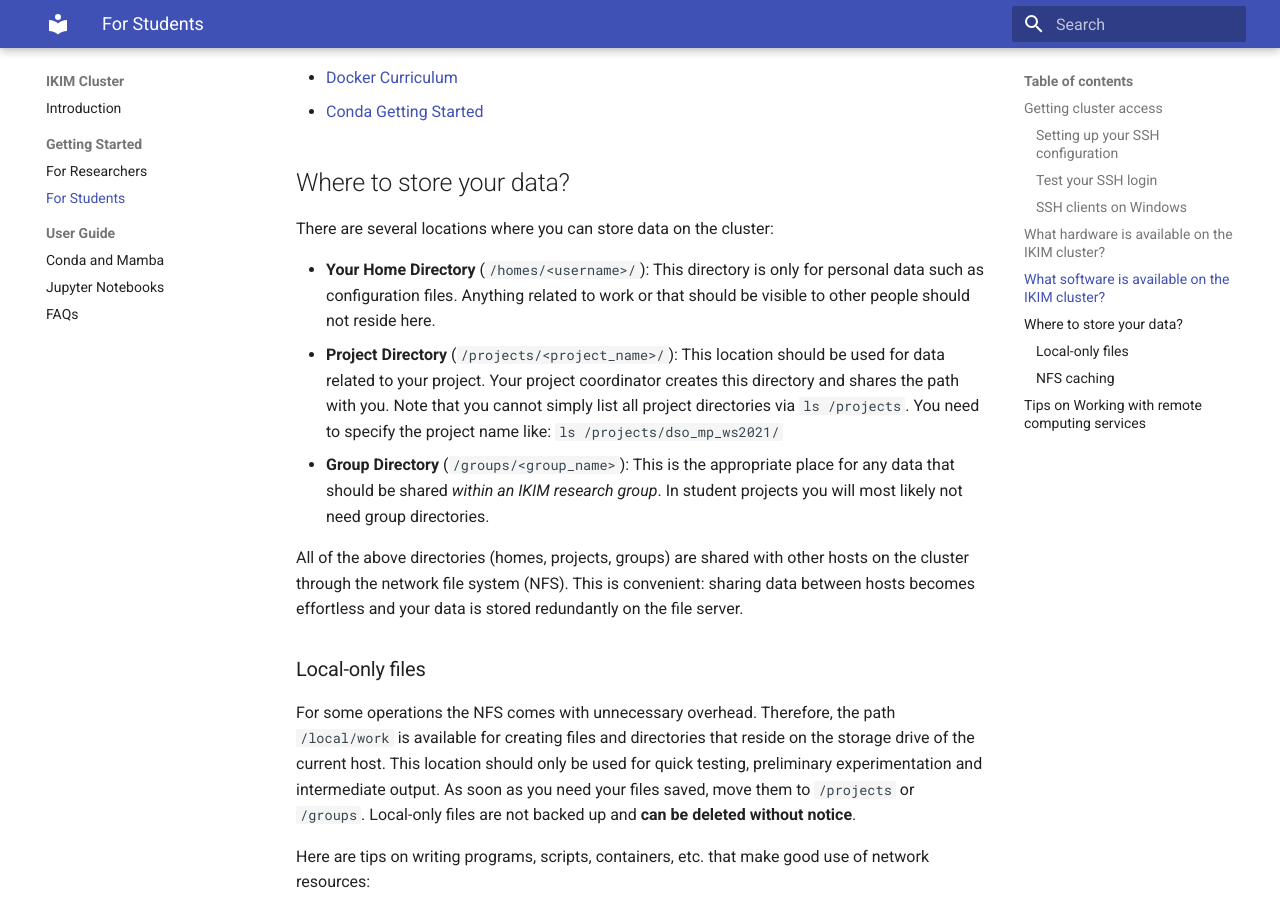
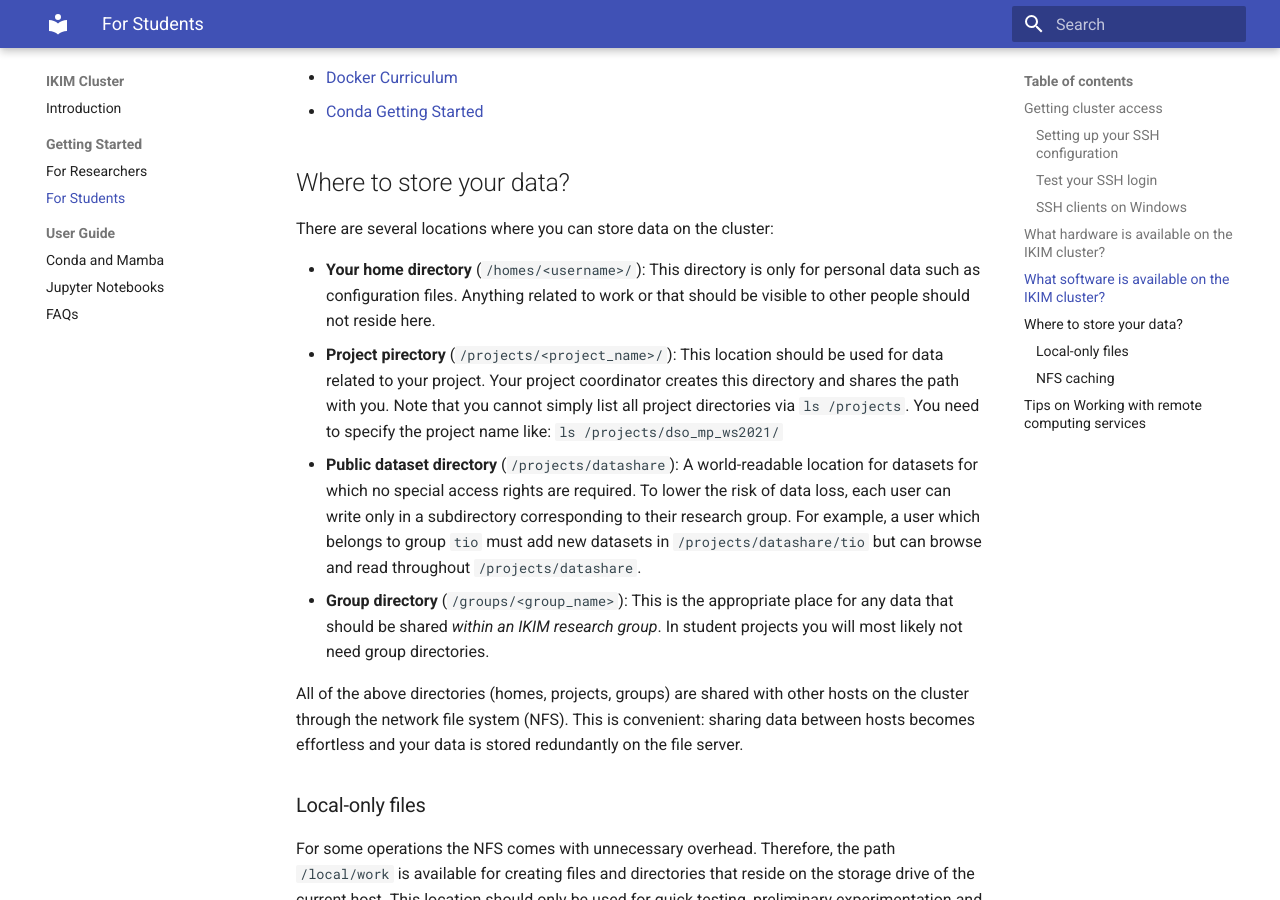
Before and after one commit to IKIM-Essen/ClusterDocs, an MkDocs documentation site: the page built from docs/students.md, in a window 1280 px wide and 900 px high, scrolled down 2899 px. Built offline with MkDocs 1.6.1 and Material for MkDocs 9.7.7, drawn with Linux system fonts in a browser that asks for light colours.

Commit message:
Mention the new public dataset directory.

```diff
--- a/docs/students.md
+++ b/docs/students.md
@@ -156,9 +156,10 @@ We assume basic familiarity with the tools above. If you want to learn more, you
 
 There are several locations where you can store data on the cluster:
 
-- **Your Home Directory** (`/homes/<username>/`): This directory is only for personal data such as configuration files. Anything related to work or that should be visible to other people should not reside here.
-- **Project Directory** (`/projects/<project_name>/`): This location should be used for data related to your project. Your project coordinator creates this directory and shares the path with you. Note that you cannot simply list all project directories via `ls /projects`. You need to specify the project name like: `ls /projects/dso_mp_ws2021/`
-- **Group Directory** (`/groups/<group_name>`): This is the appropriate place for any data that should be shared _within an IKIM research group_. In student projects you will most likely not need group directories.
+- **Your home directory** (`/homes/<username>/`): This directory is only for personal data such as configuration files. Anything related to work or that should be visible to other people should not reside here.
+- **Project pirectory** (`/projects/<project_name>/`): This location should be used for data related to your project. Your project coordinator creates this directory and shares the path with you. Note that you cannot simply list all project directories via `ls /projects`. You need to specify the project name like: `ls /projects/dso_mp_ws2021/`
+- **Public dataset directory** (`/projects/datashare`): A world-readable location for datasets for which no special access rights are required. To lower the risk of data loss, each user can write only in a subdirectory corresponding to their research group. For example, a user which belongs to group `tio` must add new datasets in `/projects/datashare/tio` but can browse and read throughout `/projects/datashare`.
+- **Group directory** (`/groups/<group_name>`): This is the appropriate place for any data that should be shared _within an IKIM research group_. In student projects you will most likely not need group directories.
 
 All of the above directories (homes, projects, groups) are shared with other hosts on the cluster through the network file system (NFS). This is convenient: sharing data between hosts becomes effortless and your data is stored redundantly on the file server.
 
```
